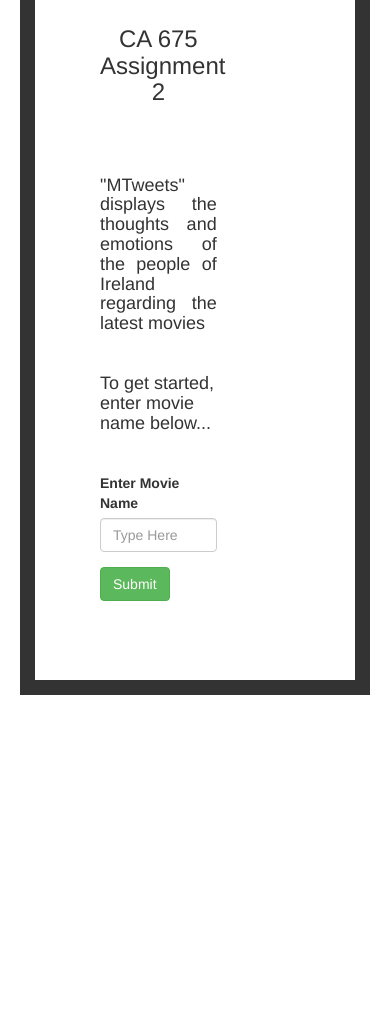
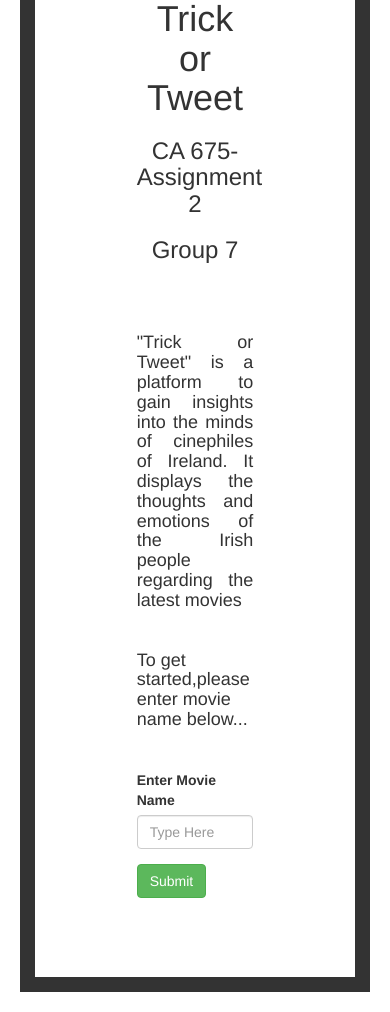
Before and after one commit to ShubhamRaiGit/Sentiment-analysis-for-tweets-from-Ireland, a Flask app: page / in a window 390 px wide; the page is wider, and only the part inside the window is pictured. Shown: the part 739-1751 px from the top of that part. Before the commit the page ends 1434 px from the top of that part, so only its background shows below. Run offline with Flask 2, Linux system fonts and the light colour scheme; parts of the project's set-up code (start-up, migrations or seed data) failed here and were passed over; some libraries are stand-ins or nearby versions.

Commit message:
UI Changes

```diff
--- a/static/style.css
+++ b/static/style.css
@@ -1,6 +1,7 @@
 .movie {
     font-size: 11pt;
     border-collapse: inherit !important;
+    font-weight: bold;
 }
 
 .movie thead th{
@@ -12,13 +13,13 @@
     padding: 10px;
 }
 
-.movie tr:nth-child(even) {
+/*.movie tr:nth-child(even) {
     background: #E0E0E0;
 }
 
 .movie tr:hover {
     background: #BEBEBE;
-}
+}*/
 
 .chart-size{
     width:650px;
--- a/templates/index.html
+++ b/templates/index.html
@@ -1,6 +1,6 @@
 <html lang="en">
 <head>
-    <title>Assignment 2</title>
+    <title>Assignment 2 : Group 7</title>
     <link rel="stylesheet" href="https://maxcdn.bootstrapcdn.com/bootstrap/3.4.1/css/bootstrap.min.css">
     <script src="https://ajax.googleapis.com/ajax/libs/jquery/3.5.1/jquery.min.js"></script>
     <script src="https://maxcdn.bootstrapcdn.com/bootstrap/3.4.1/js/bootstrap.min.js"></script>
@@ -14,18 +14,19 @@
         <form action="http://127.0.0.1:5000/sentiment" method="POST">
 
             <div class="row">
-                <div class="col-sm-6" style=" height:70%;display:flex;justify-content:center;">
-                    <img style="height:470px; width:470px;" src="https://upload.wikimedia.org/wikipedia/commons/5/5f/P_Movie.svg" alt="Movie"/>
+                <div class="col-sm-6" style=" height:75%;display:flex;justify-content:center;background:#3e95cd;border-right:solid 15px;">
+                    <img style="height:515px; width:515px;margin: 25px;" src="https://upload.wikimedia.org/wikipedia/commons/5/5f/P_Movie.svg" alt="Movie"/>
                 </div>
-                <div class="col-sm-6">
+                <div class="col-sm-6" style="display:flex;justify-content:center;">
 
                     <div class="col-xs-8">
-                        <h1 class="title text-center" style="padding-bottom: 10px;">MTweets</h1>
-                        <h3 class="title text-center" style="padding-bottom: 60px;"> CA 675 Assignment 2 </h3>
-                        <h4 style="text-align: justify;">"MTweets" displays the thoughts and emotions of the people of Ireland regarding the latest movies</h4>
-                        <h4 style="padding-top: 30px;padding-bottom: 30px;">To get started, enter movie name
-                            below...</h4>
-
+                        <h1 class="title text-center">Trick or Tweet</h1>
+                        <h3 class="title text-center"> CA 675-Assignment 2 </h3>
+                        <h3 class="title text-center" style="padding-bottom: 60px;"> Group 7 </h3>
+                        <h4 style="text-align: justify;">"Trick or Tweet" is a platform to gain insights into the minds of
+                            cinephiles of Ireland. It displays the thoughts and emotions of the Irish people regarding the latest movies
+                        </h4>
+                        <h4 style="padding-top: 30px;padding-bottom: 30px;">To get started,please enter movie name below...</h4>
                         <div class="form-group">
                             <label for="movie_name">Enter Movie Name</label>
                             <input id="movie_name" name="movie_name" placeholder="Type Here" class="form-control"></input>
```
Also changed, not shown: templates/sentiment.html (+15 -1 lines).
